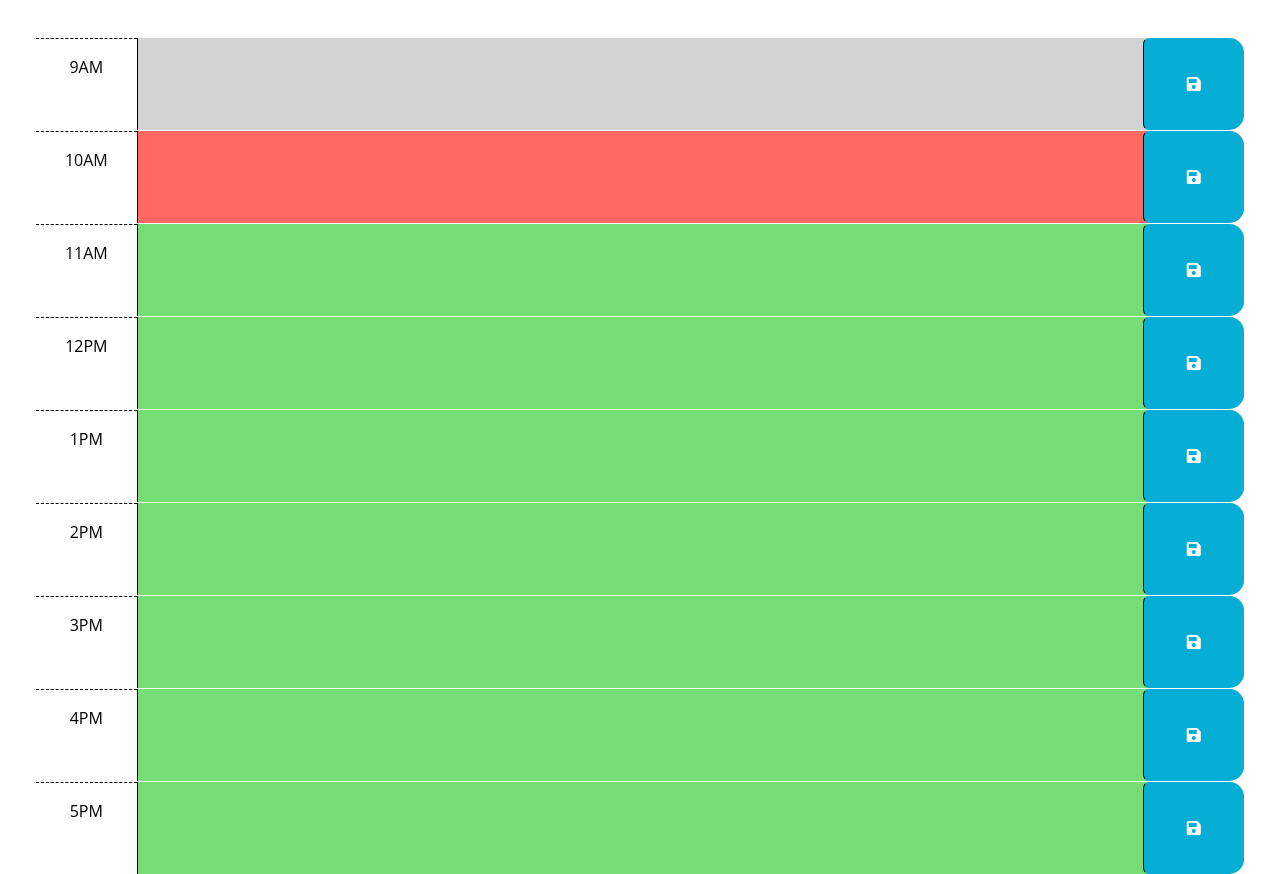
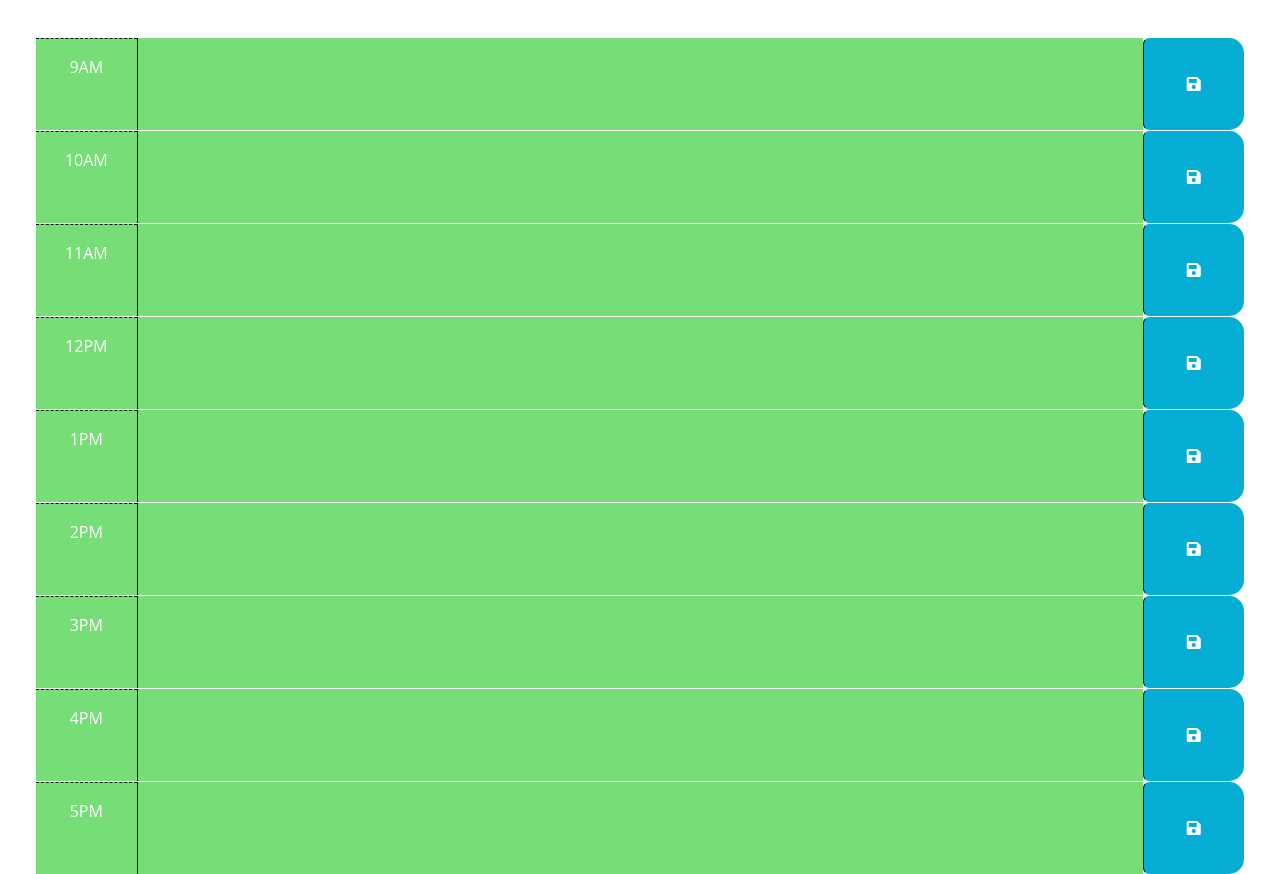
Before and after one commit to RodrJavi/day-planner, a plain HTML site: page Develop/index.html in a window 1280 px wide. Shown: the part 260-1134 px from the top of the page. Drawn offline with nearby package versions, Linux system fonts and the light colour scheme.

Commit message:
added event listeners to buttons and dynamically displayed descriptions for each hour of the day

```diff
--- a/Develop/index.html
+++ b/Develop/index.html
@@ -32,19 +32,9 @@
       <p class="lead">A simple calendar app for scheduling your work day</p>
       <p id="currentDay" class="lead"></p>
     </header>
+
     <div class="container-fluid px-5" id="hourList">
-      <!-- Use class for "past", "present", and "future" to apply styles to the
-        time-block divs accordingly. The javascript will need to do this by
-        adding/removing these classes on each div by comparing the hour in the
-        id to the current hour. The html provided below is meant to be an example
-        demonstrating how the css provided can be leveraged to create the
-        desired layout and colors. The html below should be removed or updated
-        in the finished product. Remember to delete this comment once the
-        code is implemented.
-        -->
-
-      <!-- Example of a past time block. The "past" class adds a gray background color. -->
-      <div class="row time-block past" data-hour="8">
+      <div class="row time-block" data-hour="9">
         <div class="col-2 col-md-1 hour text-center py-3">9AM</div>
         <textarea class="col-8 col-md-10 description" rows="3"> </textarea>
         <button class="btn saveBtn col-2 col-md-1" aria-label="save">
@@ -52,8 +42,7 @@
         </button>
       </div>
 
-      <!-- Example of a present time block. The "present" class adds a red background color. -->
-      <div class="row time-block present" data-hour="9">
+      <div class="row time-block" data-hour="10">
         <div class="col-2 col-md-1 hour text-center py-3">10AM</div>
         <textarea class="col-8 col-md-10 description" rows="3"> </textarea>
         <button class="btn saveBtn col-2 col-md-1" aria-label="save">
@@ -61,50 +50,49 @@
         </button>
       </div>
 
-      <!-- Example of a future time block. The "future" class adds a green background color. -->
-      <div class="row time-block future" data-hour="10">
+      <div class="row time-block" data-hour="11">
         <div class="col-2 col-md-1 hour text-center py-3">11AM</div>
         <textarea class="col-8 col-md-10 description" rows="3"> </textarea>
         <button class="btn saveBtn col-2 col-md-1" aria-label="save">
           <i class="fas fa-save" aria-hidden="true"></i>
         </button>
       </div>
-      <div class="row time-block future" data-hour="11">
+      <div class="row time-block" data-hour="12">
         <div class="col-2 col-md-1 hour text-center py-3">12PM</div>
         <textarea class="col-8 col-md-10 description" rows="3"> </textarea>
         <button class="btn saveBtn col-2 col-md-1" aria-label="save">
           <i class="fas fa-save" aria-hidden="true"></i>
         </button>
       </div>
-      <div class="row time-block future" data-hour="12">
+      <div class="row time-block" data-hour="13">
         <div class="col-2 col-md-1 hour text-center py-3">1PM</div>
         <textarea class="col-8 col-md-10 description" rows="3"> </textarea>
         <button class="btn saveBtn col-2 col-md-1" aria-label="save">
           <i class="fas fa-save" aria-hidden="true"></i>
         </button>
       </div>
-      <div class="row time-block future" data-hour="13">
+      <div class="row time-block" data-hour="14">
         <div class="col-2 col-md-1 hour text-center py-3">2PM</div>
         <textarea class="col-8 col-md-10 description" rows="3"> </textarea>
         <button class="btn saveBtn col-2 col-md-1" aria-label="save">
           <i class="fas fa-save" aria-hidden="true"></i>
         </button>
       </div>
-      <div class="row time-block future" data-hour="14">
+      <div class="row time-block" data-hour="15">
         <div class="col-2 col-md-1 hour text-center py-3">3PM</div>
         <textarea class="col-8 col-md-10 description" rows="3"> </textarea>
         <button class="btn saveBtn col-2 col-md-1" aria-label="save">
           <i class="fas fa-save" aria-hidden="true"></i>
         </button>
       </div>
-      <div class="row time-block future" data-hour="15">
+      <div class="row time-block" data-hour="16">
         <div class="col-2 col-md-1 hour text-center py-3">4PM</div>
         <textarea class="col-8 col-md-10 description" rows="3"> </textarea>
         <button class="btn saveBtn col-2 col-md-1" aria-label="save">
           <i class="fas fa-save" aria-hidden="true"></i>
         </button>
       </div>
-      <div class="row time-block future" data-hour="16">
+      <div class="row time-block" data-hour="17">
         <div class="col-2 col-md-1 hour text-center py-3">5PM</div>
         <textarea class="col-8 col-md-10 description" rows="3"> </textarea>
         <button class="btn saveBtn col-2 col-md-1" aria-label="save">
--- a/Develop/script.js
+++ b/Develop/script.js
@@ -1,24 +1,33 @@
-// Wrap all code that interacts with the DOM in a call to jQuery to ensure that
-// the code isn't run until the browser has finished rendering all the elements
-// in the html.
+const hourListHour = $("#hourList").children().data("hour");
+const hourListText = $("#hourList").children().children("textarea");
+const hourListDiv = $("#hourList").children();
+const saveButton = $(".saveBtn");
 $(function () {
+  // Sets date on header to current day
   $("#currentDay").text(dayjs().format("dddd, MMMM DD"));
-  // TODO: Add a listener for click events on the save button. This code should
-  // use the id in the containing time-block as a key to save the user input in
-  // local storage. HINT: What does `this` reference in the click listener
-  // function? How can DOM traversal be used to get the "hour-x" id of the
-  // time-block containing the button that was clicked? How might the id be
-  // useful when saving the description in local storage?
-  //
-  // TODO: Add code to apply the past, present, or future class to each time
-  // block by comparing the id to the current hour. HINTS: How can the id
-  // attribute of each time-block be used to conditionally add or remove the
-  // past, present, and future classes? How can Day.js be used to get the
-  // current hour in 24-hour time?
-  //
-  // TODO: Add code to get any user input that was saved in localStorage and set
-  // the values of the corresponding textarea elements. HINT: How can the id
-  // attribute of each time-block be used to do this?
-  //
-  // TODO: Add code to display the current date in the header of the page.
+
+  hourListDiv.each(function () {
+    //Checks if there is a description saved in localstorage corresponding to the hour
+    // If yes, changes description to the value
+    if (localStorage.getItem($(this).data("hour"))) {
+      $(this)
+        .children(".description")
+        .val(localStorage.getItem($(this).data("hour")));
+    }
+    // Determines color of div based on hour of the day
+    if ($(this).data("hour") > dayjs().hour()) {
+      $(this).children().addClass("future");
+    } else if ($(this).data("hour") < dayjs().hour()) {
+      $(this).children().addClass("past");
+    } else {
+      $(this).children().addClass("present");
+    }
+  });
+
+  // Adds event listener to each button to save whatever is in description field to localstorage
+  saveButton.on("click", (e) => {
+    let thisHour = $(e.currentTarget).parent().data("hour");
+    let thisDesc = $(e.currentTarget).siblings(".description").val();
+    localStorage.setItem(thisHour, thisDesc);
+  });
 });
```
